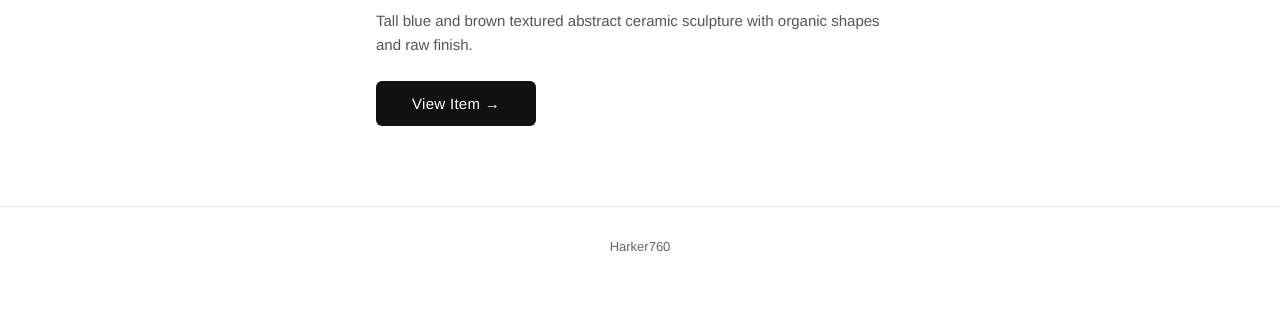
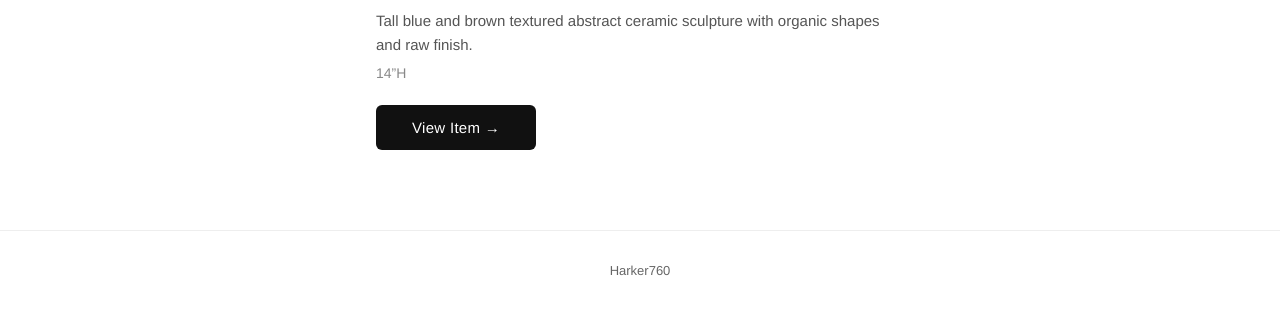
Before and after one commit to elikagan/harker760, a website: page item/000006/index.html in a window 1280 px wide. Shown: the part 3248-3558 px from the top of the page. Before the commit the page ends 3534 px from the top, so only its background shows below. Drawn offline with Linux system fonts and the light colour scheme.

Commit message:
SEO: update Brutalist Ceramic Sleeve

```diff
--- a/item/000006/index.html
+++ b/item/000006/index.html
@@ -49,7 +49,7 @@
     <h1>Brutalist Ceramic Sleeve</h1>
     <p class="price">$120</p>
     <p class="desc">Tall blue and brown textured abstract ceramic sculpture with organic shapes and raw finish.</p>
-
+    <p class="meta">14”H</p>
 
 
     <a class="cta" href="https://harker760.com/#000006">View Item &rarr;</a>
```
